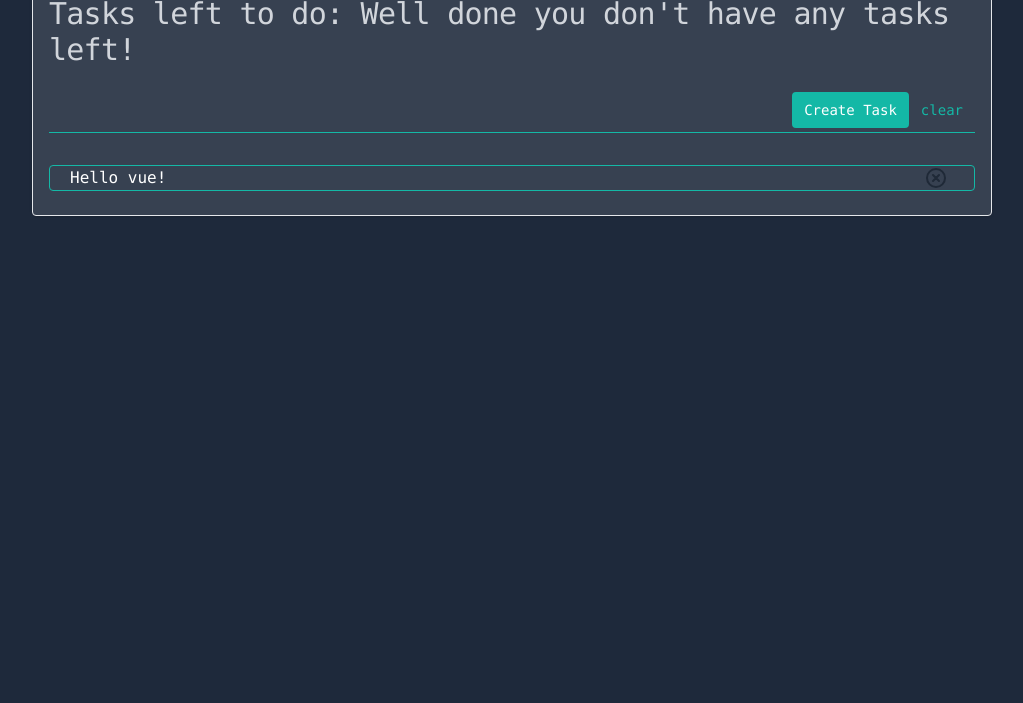
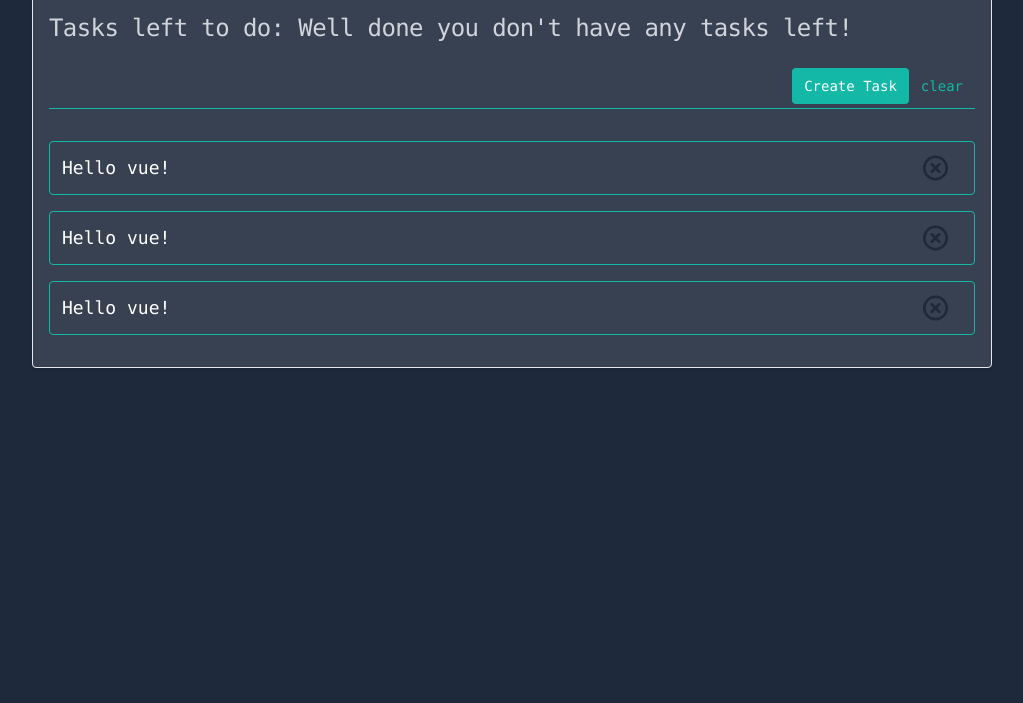
Before and after one commit to Szybki94/To-Do-Vue, a plain HTML site: page index.html in a window 1280 px wide. Shown: the part 97-800 px from the top of the page, without its empty margins (128-1151 px from the left). Drawn offline with nearby package versions, Linux system fonts and the light colour scheme.

Commit message:
Basic UI Done

```diff
--- a/index.html
+++ b/index.html
@@ -8,14 +8,14 @@
 </head>
 <body class="bg-slate-800 text-white font-mono">
     <div id="app">
-        <h1 class="mb-4 text-4xl text-center font-extrabold leading-none tracking-tight text-gray-300 md:text-5xl lg:text-6xl">
+        <h1 class="my-4 text-4xl text-center font-extrabold leading-none tracking-tight text-gray-300 md:text-5xl lg:text-6xl">
             Mini To Do app
         </h1>
         <div class="flex justify-center items-center w-3/4 mx-auto">
             <div class="flex flex-col w-full bg-gray-700 p-4 rounded shadow border">
                 <!--Remaining task counter-->
                 <div class=" w-full items-centerpy-2 mx-auto">
-                    <h5 class="mb-4 text-xl text-start font-medium leading-none tracking-tight text-gray-300 md:text-2xl lg:text-3xl">
+                    <h5 class="mb-4 text-base text-start font-medium leading-none tracking-tight text-gray-300 md:text-xl lg:text-2xl">
                         Tasks left to do: {{ tasksCounter ? tasksCounter : "Well done you don't have any tasks left!" }}
                     </h5>
                 </div>
@@ -30,14 +30,42 @@
                     </button>
                 </div>
                 <!-- Tasks Area -->
-                <div class="flex w-full items-stretch border border-teal-500 rounded mb-2 mx-auto">
+                <div class="flex w-full items-stretch border border-teal-500 rounded mb-4 mx-auto">
                     <div class="flex w-full">
-                        <div class="flex-grow pl-5">
+                        <div class="flex-grow pl-3 py-3 text-lg">
                             {{ message }}
                         </div>
                         <div class="w-1/12 flex items-center justify-center">
                             <button class="flex items-center justify-center w-full h-full">
-                                <svg class="w-6 h-6 text-gray-800 dark:text-white" aria-hidden="true" xmlns="http://www.w3.org/2000/svg" width="24" height="24" fill="none" viewBox="0 0 24 24">
+                                <svg class="w-full h-gull text-gray-800 dark:text-white" aria-hidden="true" xmlns="http://www.w3.org/2000/svg" width="30" height="30" fill="none" viewBox="0 0 24 24">
+                                    <path stroke="currentColor" stroke-linecap="round" stroke-linejoin="round" stroke-width="2" d="m15 9-6 6m0-6 6 6m6-3a9 9 0 1 1-18 0 9 9 0 0 1 18 0Z"/>
+                                </svg>
+                            </button>
+                        </div>
+                    </div>
+                </div>
+                <div class="flex w-full items-stretch border border-teal-500 rounded mb-4 mx-auto">
+                    <div class="flex w-full">
+                        <div class="flex-grow pl-3 py-3 text-lg">
+                            {{ message }}
+                        </div>
+                        <div class="w-1/12 flex items-center justify-center">
+                            <button class="flex items-center justify-center w-full h-full">
+                                <svg class="w-full h-gull text-gray-800 dark:text-white" aria-hidden="true" xmlns="http://www.w3.org/2000/svg" width="30" height="30" fill="none" viewBox="0 0 24 24">
+                                    <path stroke="currentColor" stroke-linecap="round" stroke-linejoin="round" stroke-width="2" d="m15 9-6 6m0-6 6 6m6-3a9 9 0 1 1-18 0 9 9 0 0 1 18 0Z"/>
+                                </svg>
+                            </button>
+                        </div>
+                    </div>
+                </div>
+                <div class="flex w-full items-stretch border border-teal-500 rounded mb-4 mx-auto">
+                    <div class="flex w-full">
+                        <div class="flex-grow pl-3 py-3 text-lg">
+                            {{ message }}
+                        </div>
+                        <div class="w-1/12 flex items-center justify-center">
+                            <button class="flex items-center justify-center w-full h-full">
+                                <svg class="w-full h-gull text-gray-800 dark:text-white" aria-hidden="true" xmlns="http://www.w3.org/2000/svg" width="30" height="30" fill="none" viewBox="0 0 24 24">
                                     <path stroke="currentColor" stroke-linecap="round" stroke-linejoin="round" stroke-width="2" d="m15 9-6 6m0-6 6 6m6-3a9 9 0 1 1-18 0 9 9 0 0 1 18 0Z"/>
                                 </svg>
                             </button>
```
